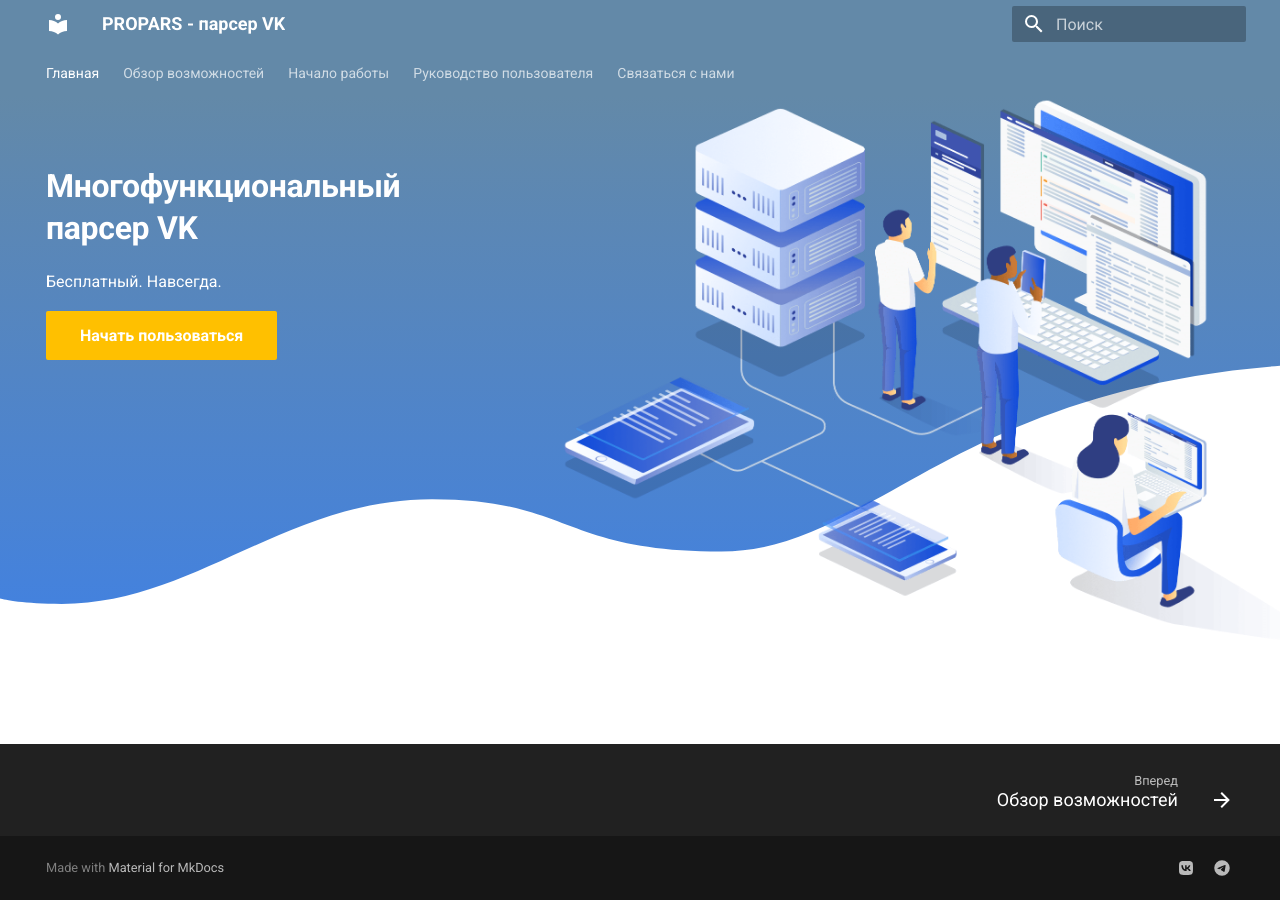
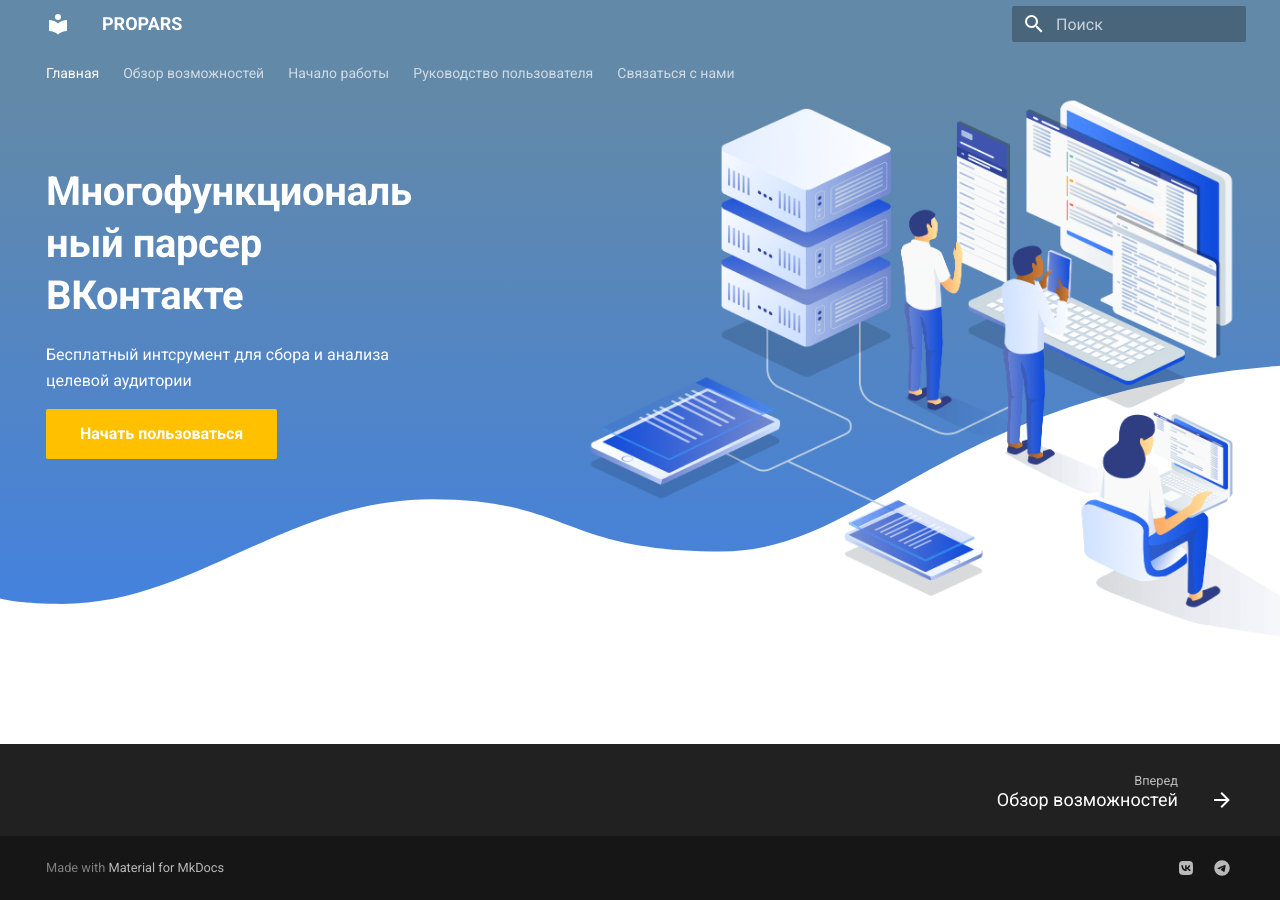
Before and after one commit to VK-Utility/docs, an MkDocs documentation site: the page built from docs/index.md, in a window 1280 px wide. Built offline with MkDocs 1.6.1 and Material for MkDocs 9.7.7, drawn with Linux system fonts in a browser that asks for light colours.

Commit message:
Change description and title

```diff
--- a/docs/index.md
+++ b/docs/index.md
@@ -1,4 +1,4 @@
 ---
 template: home.html
-title: Добро пожаловать в PROPARS!
+title: Бесплатный парсер ВКонтакте
 ---
--- a/docs/overrides/home.html
+++ b/docs/overrides/home.html
@@ -1,9 +1,15 @@
 {% extends "base_metrica.html" %}
-
 
 {% block tabs %}
 {{ super() }}
-<style>.md-header{position:initial}.md-main__inner{margin:0}.md-content{display:none}@media screen and (min-width:60em){.md-sidebar--secondary{display:none}}@media screen and (min-width:76.25em){.md-sidebar--primary{display:none}}</style>
+<style>
+  .md-header { position: initial }
+  .md-main__inner { margin: 0 }
+  .md-content { display: none }
+  @media screen and (min-width:60em) { .md-sidebar--secondary { display: none } }
+  @media screen and (min-width:76.25em) { .md-sidebar--primary { display: none } }
+</style>
+
 <section class="mdx-container">
   <div class="md-grid md-typeset">
     <div class="mdx-hero">
@@ -11,8 +17,8 @@
         <img src="assets/images/illustration.png" alt="" width="1659" height="1200" draggable="false">
       </div>
       <div class="mdx-hero__content">
-        <h1>Многофункциональный <br/>парсер VK</h1>
-        <p>Бесплатный. Навсегда.</p>
+        <h1>Многофункциональный парсер ВКонтакте</h1>
+        <p>Бесплатный интсрумент для сбора и анализа целевой аудитории</p>
         <a href="../setup-and-launch/install" title="Начать пользоваться"
           class="md-button md-button--primary">
           Начать пользоваться
@@ -21,3 +27,6 @@
     </div>
 </section>
 {% endblock %}
+
+<!-- Content -->
+{% block content %}{% endblock %}
--- a/docs/stylesheets/extra.css
+++ b/docs/stylesheets/extra.css
@@ -14,6 +14,7 @@
   margin-bottom: 1rem;
   color: currentcolor;
   font-weight: 700;
+  font-size: 2.5em;
 }
 @media screen and (max-width: 29.9375em) {
   .mdx-hero h1 {
--- a/mkdocs.yml
+++ b/mkdocs.yml
@@ -1,6 +1,6 @@
-site_name: PROPARS - парсер VK
+site_name: PROPARS
 site_description: >-
-  Многофункциональный парсер VK. Бесплатный навсегда.
+  Бесплатный многофункциональный парсер ВКонтакте.
   Найдите свою целевую аудиторию в считанные минуты.
 site_url: https://pro-pars.ru
 copyright: ""
```
